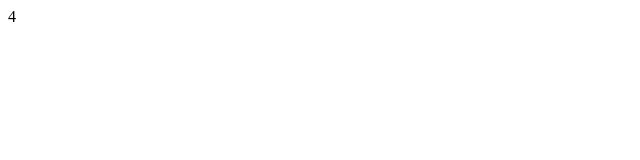
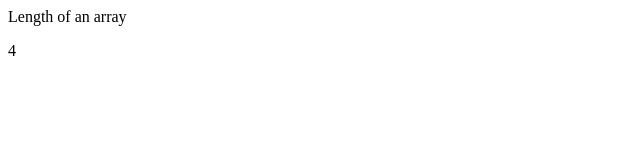
Before and after one commit to Ema1thReD/script, a plain HTML site: page array length.html in a window 1280 px wide. Shown: the whole page, without its empty margins (0-640 px from the left). Drawn offline with Linux system fonts and the light colour scheme.

Commit message:
21 Aug 2018

```diff
--- a/array length.html
+++ b/array length.html
@@ -1,10 +1,11 @@
 <html>
     <head></head>
     <body>
-        <p id="id1">length of an aray</p>
+        <p>Length of an array</p>
+        <p id="id1"></p>
         <script>
         var subject=['maths','physics','chemistry','social'];
-        console.log(subject.length);
+        //console.log(subject.length);
         document.getElementById("id1").innerHTML=subject.length;
         </script>
     </body>
```
Also changed, not shown: array index.html (+2 -1 lines).
